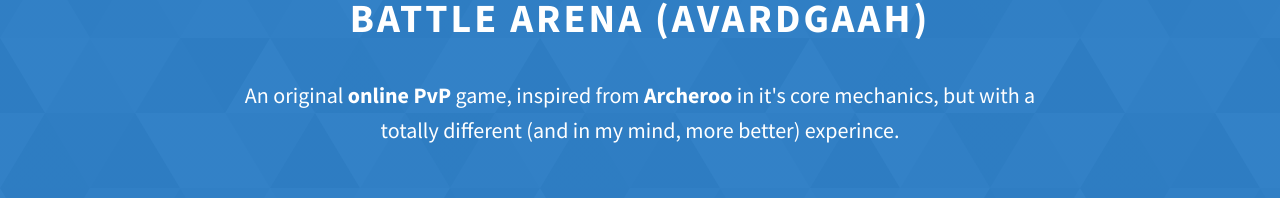
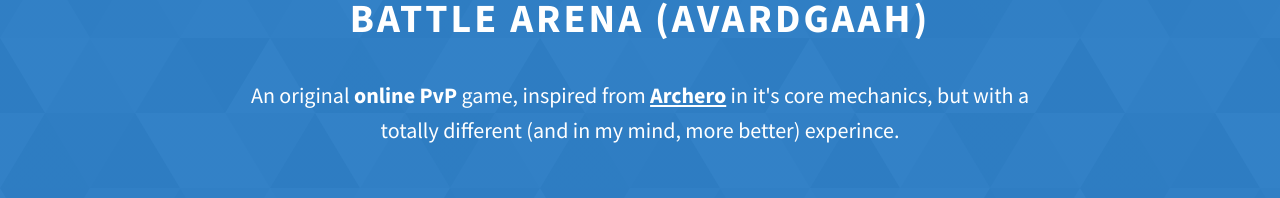
Before and after one commit to moh-shah/moh-shah.github.io, a website: page battleArena.html in a window 1280 px wide. Shown: the part 262-460 px from the top of the page. Drawn offline with Linux system fonts and the light colour scheme.

Commit message:
adding archero's link

```diff
--- a/battleArena.html
+++ b/battleArena.html
@@ -80,7 +80,9 @@
         <h1 class="heading-primary">Battle Arena (Avardgaah)</h1>
         <div class="project-cs-hero__info">
           <p class="text-primary">
-            An original <strong>online</strong> <strong>PvP</strong> game, inspired from <strong>Archeroo</strong> in it's core mechanics,
+            An original <strong>online</strong> <strong>PvP</strong> game, inspired from
+            <strong><a href="https://play.google.com/store/apps/details?id=com.habby.archero&hl=en&gl=US"><u>Archero</u></a></strong>
+            in it's core mechanics,
             but with a totally different (and in my mind, more better) experince.
           </p>
         </div>
```
